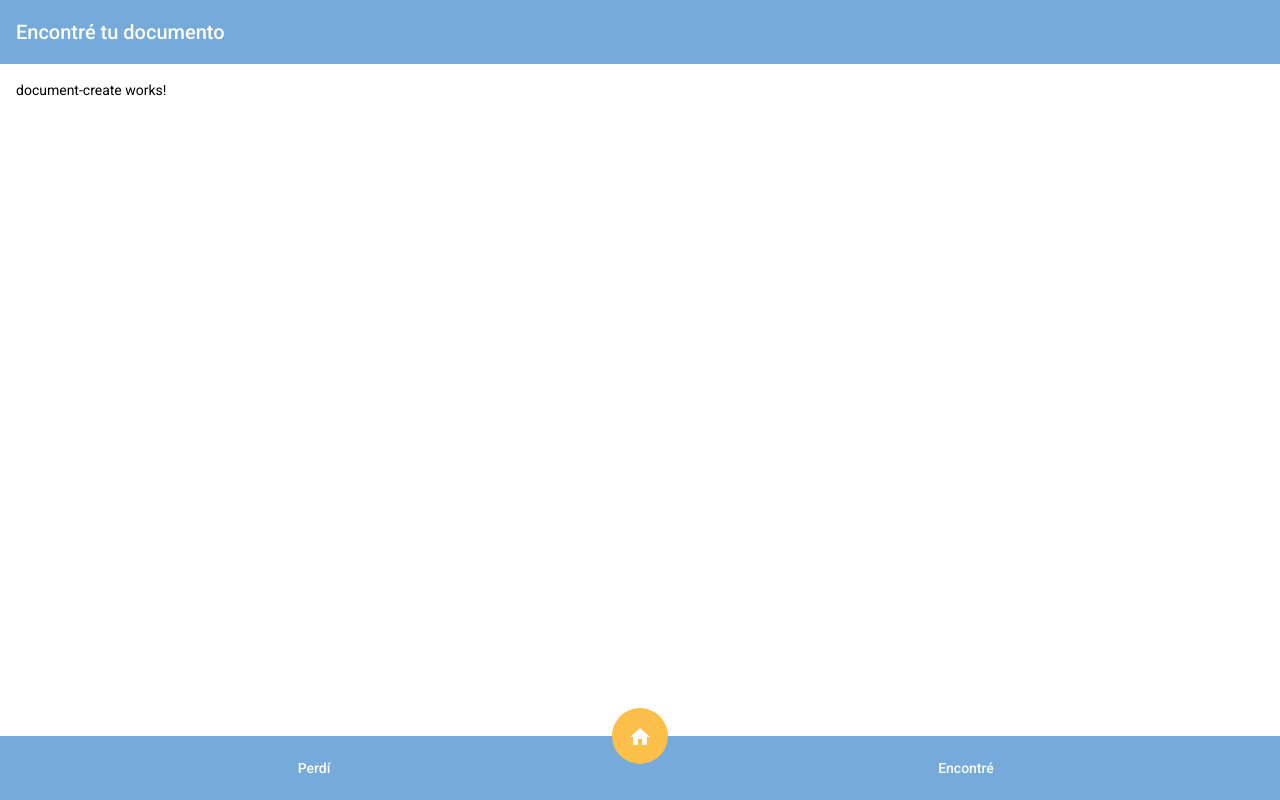
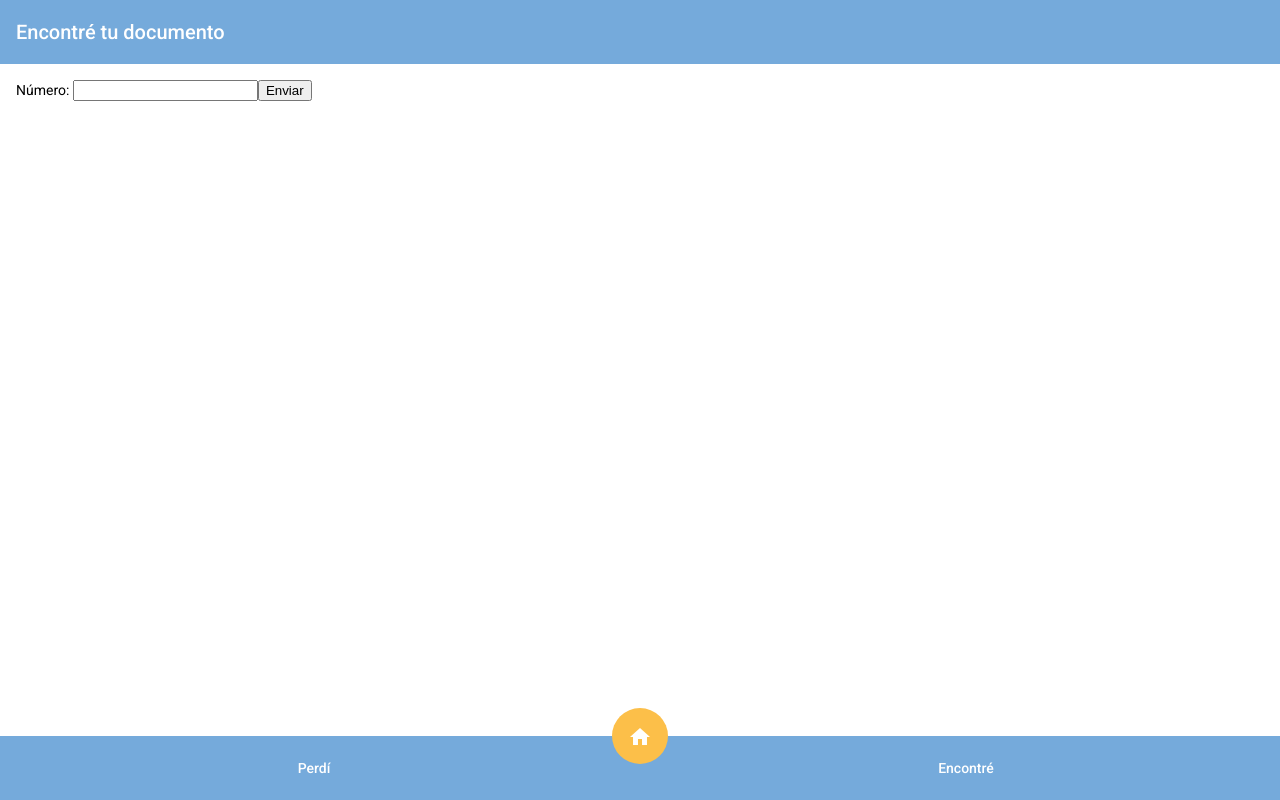
Before and after one commit to federico1818/encontretudocumento-web, an Angular app: page /document/create in a window 1280 px wide. Built offline with nearby package versions, Linux system fonts and the light colour scheme.

Commit message:
add document post

```diff
--- a/src/app/app.module.ts
+++ b/src/app/app.module.ts
@@ -2,7 +2,6 @@ import { BrowserModule } from '@angular/platform-browser'
 import { NgModule } from '@angular/core'
 import { BrowserAnimationsModule } from '@angular/platform-browser/animations'
 import { FlexLayoutModule } from '@angular/flex-layout'
-
 import { MaterialModule } from './material/material.module'
 import { AppRoutingModule } from './app-routing.module'
 import { SharedModule } from './shared/shared.module'
--- /dev/null
+++ b/src/app/core/document.ts
@@ -0,0 +1,4 @@
+import { Post } from './post'
+
+export class Document extends Post {
+}
--- /dev/null
+++ b/src/app/document/components/document-form/document-form.component.html
@@ -0,0 +1,9 @@
+<form [formGroup]="form" (ngSubmit)="onSubmit()">
+
+    <label>
+        Número:
+        <input type="number" formControlName="number">
+    </label>
+
+    <button type="submit">Enviar</button>
+</form>
--- /dev/null
+++ b/src/app/document/components/document-form/document-form.component.ts
@@ -0,0 +1,25 @@
+import { Component, OnInit } from '@angular/core'
+import { FormBuilder, Validators } from '@angular/forms'
+
+@Component({
+    selector: 'app-document-form',
+    templateUrl: './document-form.component.html',
+    styleUrls: ['./document-form.component.scss']
+})
+export class DocumentFormComponent implements OnInit {
+    public form = this.fb.group({
+        number: ['', [Validators.required]]
+    })
+
+    constructor(
+        protected fb: FormBuilder
+    ) {}
+
+    ngOnInit(): void {
+    }
+
+    public onSubmit(): void {
+        console.log('Submit')
+    }
+
+}
--- a/src/app/document/pages/document-create/document-create.component.html
+++ b/src/app/document/pages/document-create/document-create.component.html
@@ -1 +1 @@
-<p>document-create works!</p>
+<app-document-form></app-document-form>
```
Also changed, not shown: src/app/document/document.module.ts (+7 -2 lines), src/app/document/components/document-form/document-form.component.scss (added), 1 other file (tests, documents, lock files or other folders).
